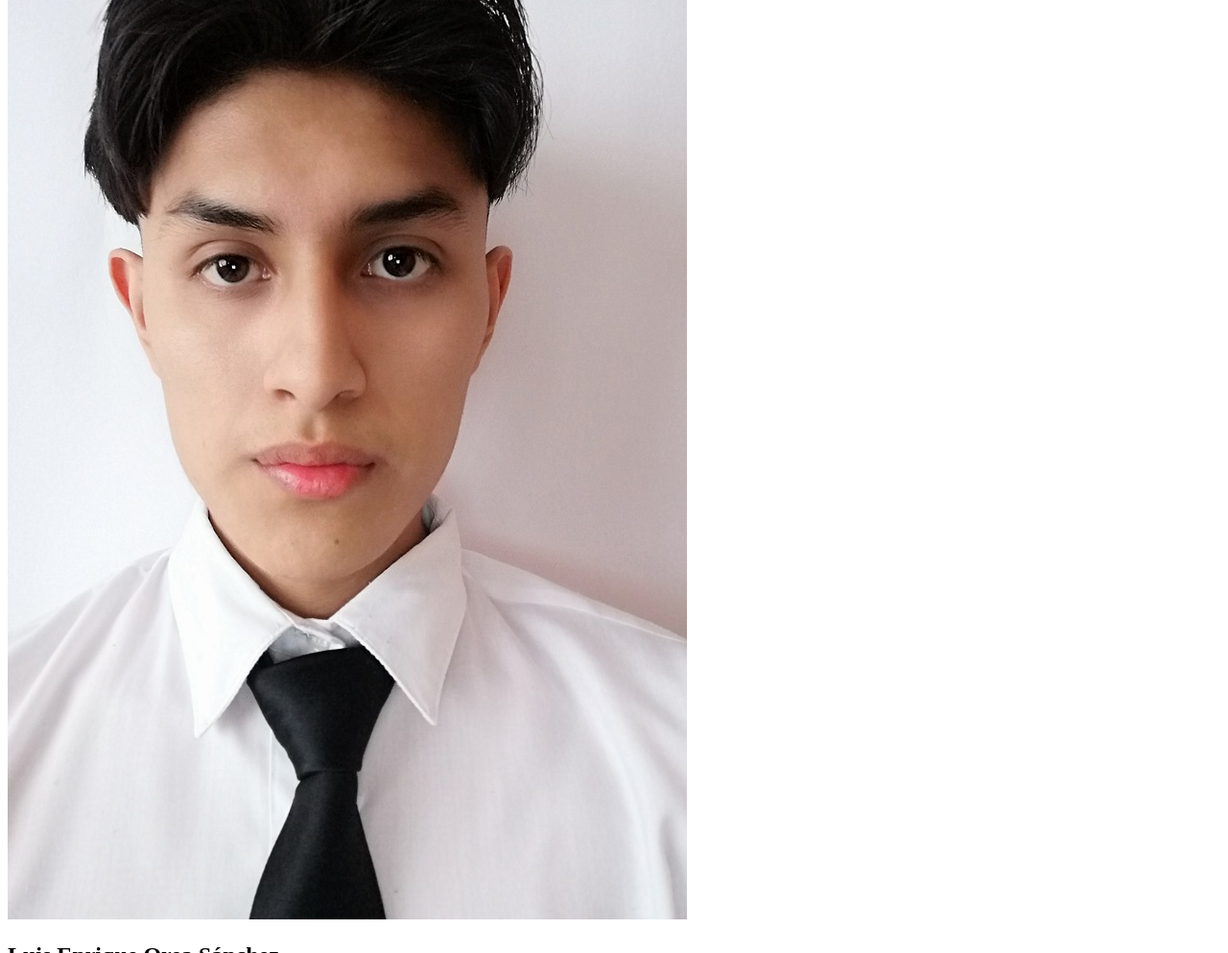
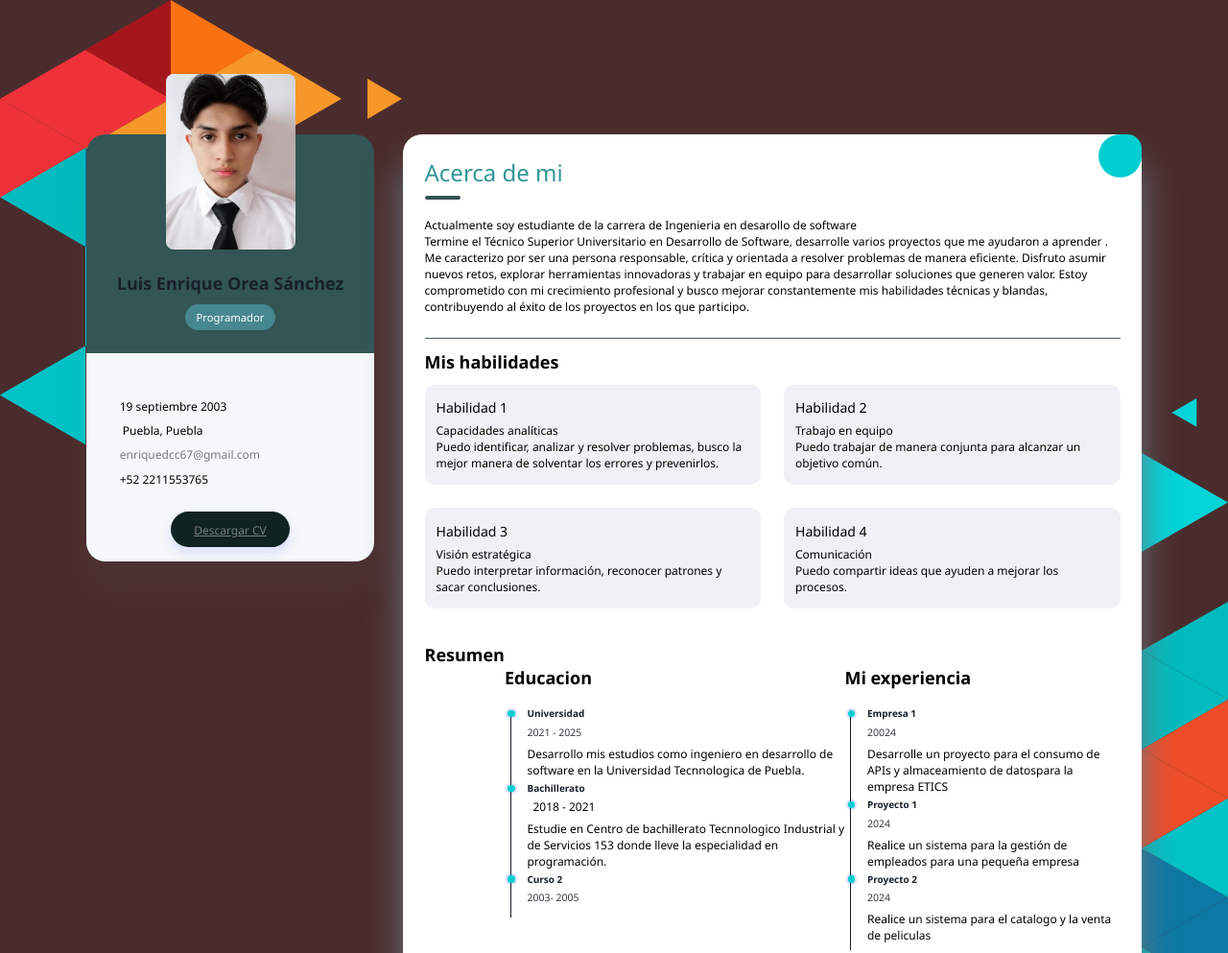
Before and after one commit to ienrique08/proyctCV, a plain HTML site: page index.html in a window 1280 px wide. Shown: the top 993 px of the page at 96% size. Drawn offline with Linux system fonts and the light colour scheme; files that its build step writes are made by us from their sources; the site is published under a folder, as on GitHub Pages, so addresses that start at the root find nothing; files whose address does not match are found by name.

Commit message:
Update index.html

```diff
--- a/index.html
+++ b/index.html
@@ -5,9 +5,9 @@
     <meta name="viewport" content="width=device-width, initial-scale=1.0">
     <title>Mi sitio CV - Index</title>
     <link rel="shortcut icon" href="resources\logo.svg" type="image/svg">
-    <link rel="stylesheet" href="/css/css-gg (1).css">
-    <link rel="stylesheet" href="/css/site.css">
-    <link rel="stylesheet" href="/css/mobile.css">
+    <link rel="stylesheet" href="css/css-gg (1).css">
+    <link rel="stylesheet" href="css/site.css">
+    <link rel="stylesheet" href="css/mobile.css">
     <script src="js\site.js"></script>
 </head>
 <body>
```
